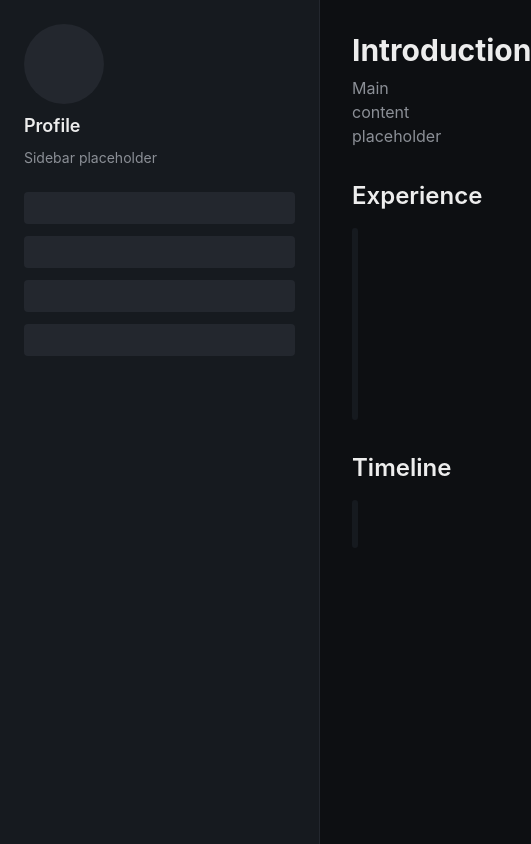
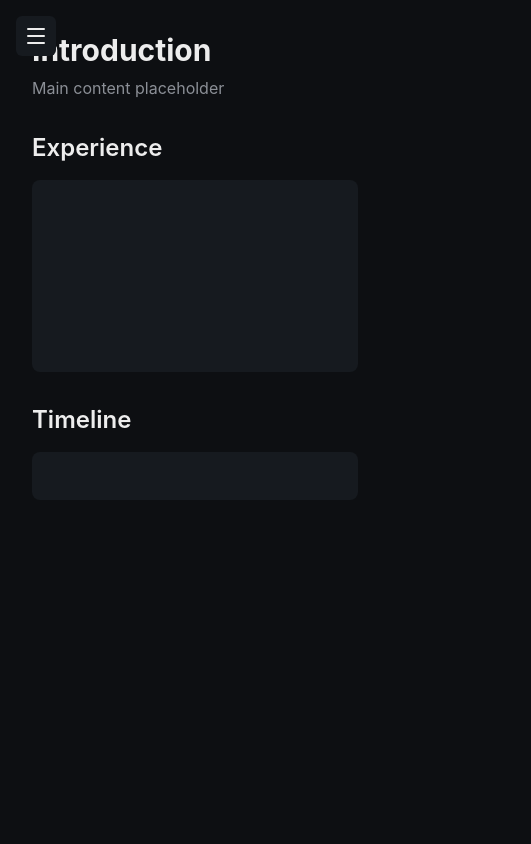
Before and after one commit to Nuno1123/numodev, a Next.js app: page / in a window 390 px wide. Shown: the whole page, 531 px wide, since content can reach past the window. Built offline with nearby package versions, Linux system fonts and the light colour scheme.

Commit message:
feat: add responsive mobile navigation with hamburger drawer

```diff
--- a/src/app/page.tsx
+++ b/src/app/page.tsx
@@ -1,10 +1,9 @@
 import Sidebar from "@/components/layout/Sidebar";
 import MainContent from "@/components/layout/MainContent";
+import MobileNav from "@/components/layout/MobileNav";
 
-export default function Home() {
+function SidebarContent() {
   return (
-    <>
-      <Sidebar>
     <div className="space-y-6">
       <div className="space-y-2">
         <div className="h-20 w-20 rounded-full bg-border" />
@@ -18,6 +17,17 @@ export default function Home() {
         <div className="h-8 rounded bg-border" />
       </nav>
     </div>
+  );
+}
+
+export default function Home() {
+  return (
+    <>
+      <MobileNav>
+        <SidebarContent />
+      </MobileNav>
+      <Sidebar>
+        <SidebarContent />
       </Sidebar>
       <MainContent>
         <div className="space-y-8">
--- a/src/components/layout/MainContent.tsx
+++ b/src/components/layout/MainContent.tsx
@@ -4,7 +4,7 @@ interface MainContentProps {
 
 export default function MainContent({ children }: MainContentProps) {
   return (
-    <main className="ml-80 min-h-screen p-8">
+    <main className="min-h-screen p-8 lg:ml-80">
       {children}
     </main>
   );
--- /dev/null
+++ b/src/components/layout/MobileNav.tsx
@@ -0,0 +1,77 @@
+"use client";
+
+import { useState, useEffect, useCallback } from "react";
+import { Menu, X } from "lucide-react";
+
+interface MobileNavProps {
+  children: React.ReactNode;
+}
+
+export default function MobileNav({ children }: MobileNavProps) {
+  const [isOpen, setIsOpen] = useState(false);
+
+  const close = useCallback(() => setIsOpen(false), []);
+
+  useEffect(() => {
+    if (!isOpen) return;
+
+    function onKeyDown(e: KeyboardEvent) {
+      if (e.key === "Escape") close();
+    }
+
+    document.addEventListener("keydown", onKeyDown);
+    document.body.style.overflow = "hidden";
+
+    return () => {
+      document.removeEventListener("keydown", onKeyDown);
+      document.body.style.overflow = "";
+    };
+  }, [isOpen, close]);
+
+  return (
+    <div className="lg:hidden">
+      <button
+        type="button"
+        onClick={() => setIsOpen(true)}
+        aria-label="Open menu"
+        aria-expanded={isOpen}
+        className="fixed left-4 top-4 z-50 rounded-md bg-surface p-2 text-foreground transition-colors hover:bg-border focus:outline-none focus-visible:ring-2 focus-visible:ring-accent"
+      >
+        <Menu size={24} aria-hidden="true" />
+      </button>
+
+      {isOpen && (
+        <>
+          {/* Backdrop */}
+          <div
+            className="fixed inset-0 z-40 bg-black/60"
+            onClick={close}
+            aria-hidden="true"
+          />
+
+          {/* Drawer */}
+          <aside
+            role="dialog"
+            aria-modal="true"
+            aria-label="Navigation menu"
+            className="fixed left-0 top-0 z-50 h-screen w-80 overflow-y-auto bg-surface p-6"
+          >
+            <div className="mb-6 flex justify-end">
+              <button
+                type="button"
+                onClick={close}
+                aria-label="Close menu"
+                className="rounded-md p-2 text-foreground transition-colors hover:bg-border focus:outline-none focus-visible:ring-2 focus-visible:ring-accent"
+              >
+                <X size={24} aria-hidden="true" />
+              </button>
+            </div>
+            <div>
+              {children}
+            </div>
+          </aside>
+        </>
+      )}
+    </div>
+  );
+}
--- a/src/components/layout/Sidebar.tsx
+++ b/src/components/layout/Sidebar.tsx
@@ -4,7 +4,7 @@ interface SidebarProps {
 
 export default function Sidebar({ children }: SidebarProps) {
   return (
-    <aside className="fixed left-0 top-0 h-screen w-80 overflow-y-auto border-r border-border bg-surface p-6">
+    <aside className="fixed left-0 top-0 hidden h-screen w-80 overflow-y-auto border-r border-border bg-surface p-6 lg:block">
       {children}
     </aside>
   );
```
Also changed, not shown: .kiro/specs/portfolio-v1/tasks.md. Lines whose indentation alone changed are shown as unchanged.
